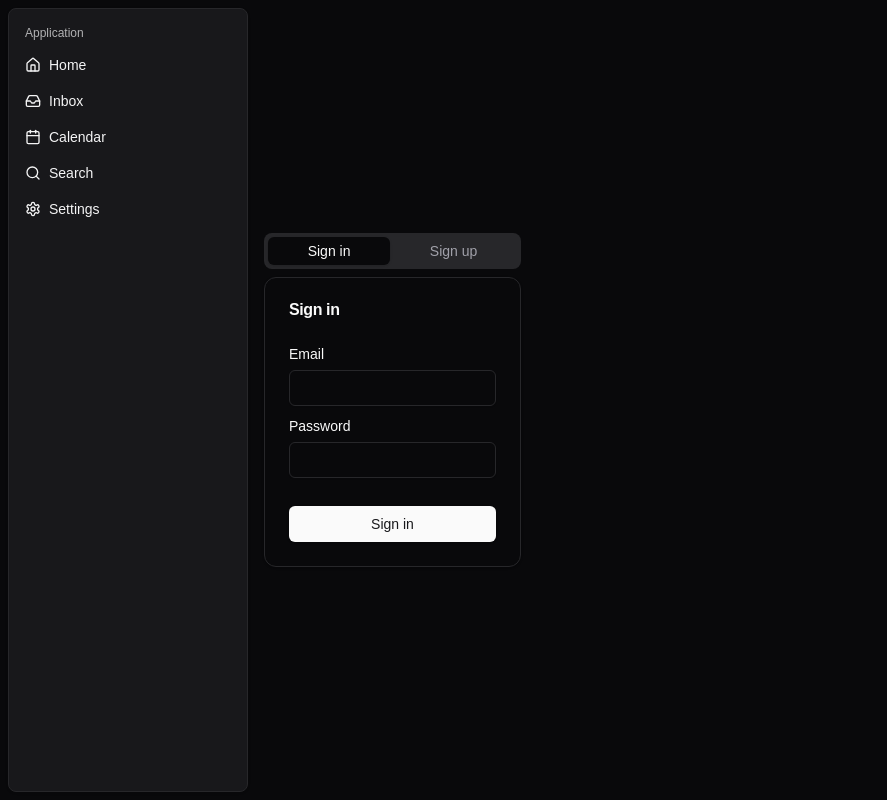
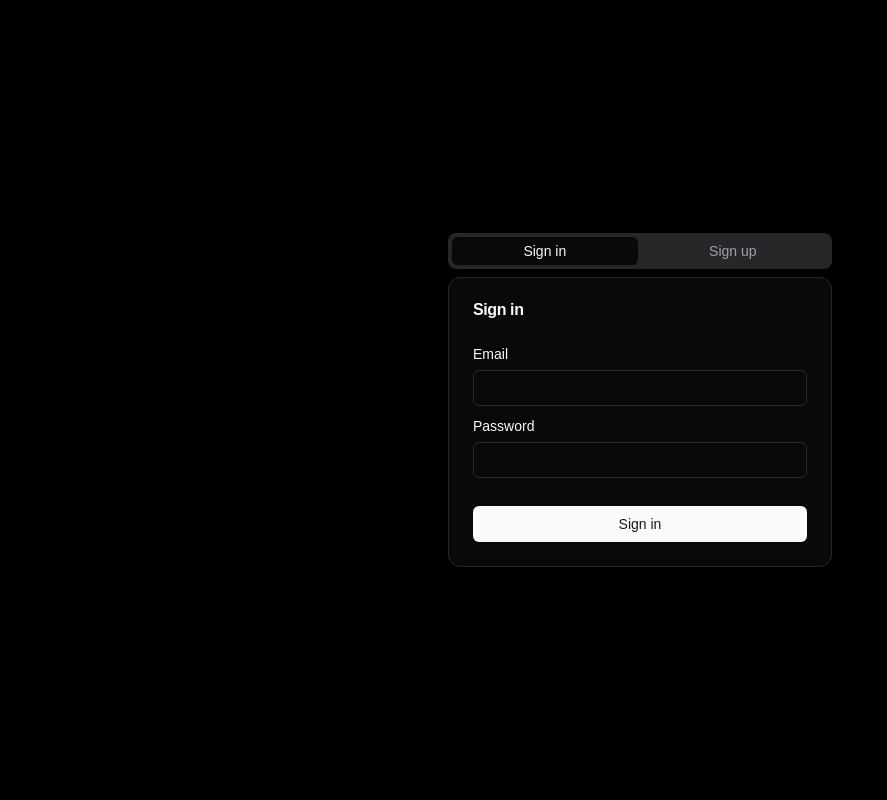
Before and after one commit to xibluespider/scarcom, a Next.js app: page /auth in a window 1280 px wide. Shown: the whole page, without its empty margins (0-887 px from the left). Built offline with nearby package versions, Linux system fonts and the light colour scheme; no server answers.

Commit message:
fix: auth/page: ensure sidebar is not shown

```diff
--- a/src/app/auth/page.js
+++ b/src/app/auth/page.js
@@ -33,7 +33,7 @@ export default function Page() {
   if (session.status === "authenticated") return null;
 
   return (
-    <div className="min-h-screen flex flex-col items-center justify-center">
+    <div className="absolute z-10 bg-black w-full min-h-screen flex flex-col items-center justify-center">
       <Tabs defaultValue="signin" className="w-full max-w-[400px] p-2">
         <TabsList className="w-full justify-evenly">
           <TabsTrigger value="signin" className="grow">
```
